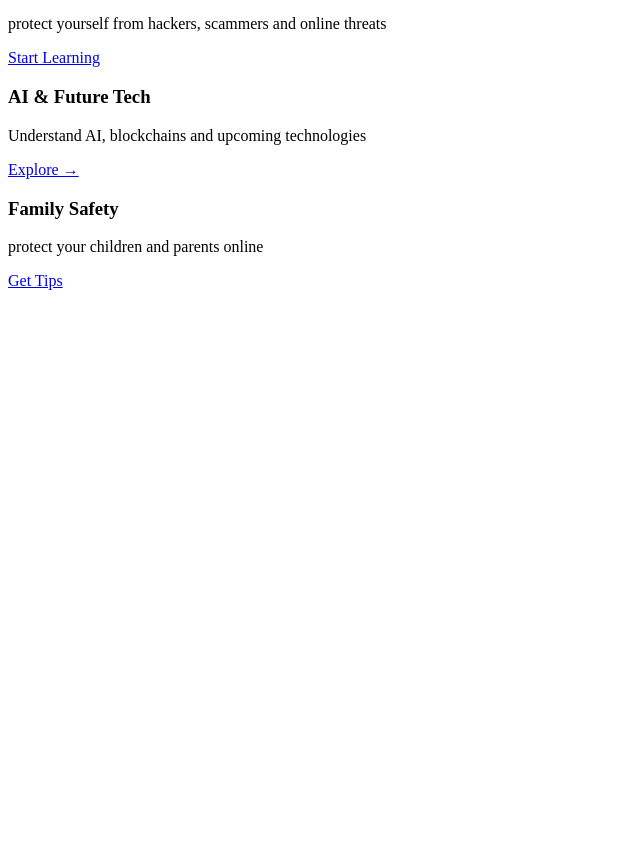
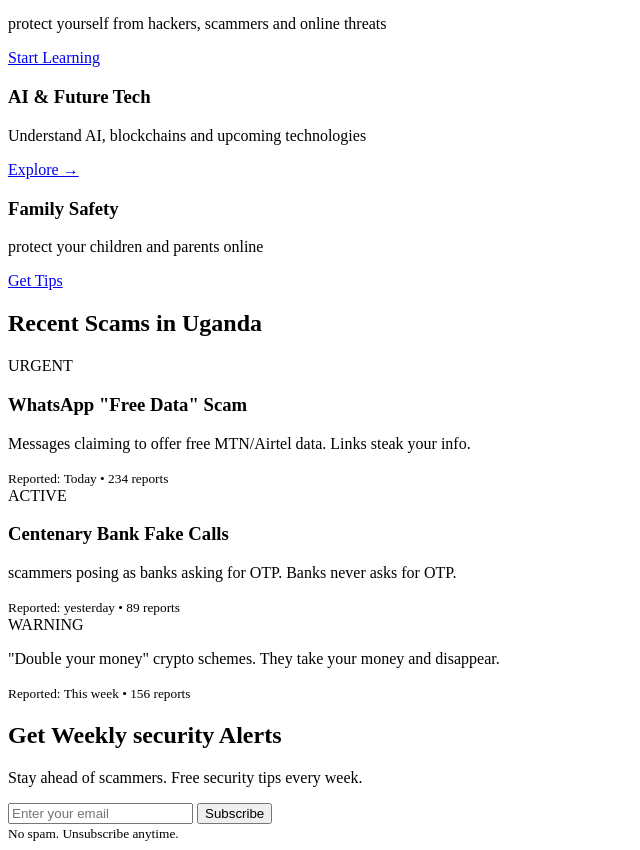
Before and after one commit to markkasibante19-lgtm/tech-bloom, a plain HTML site: page home.html in a window 1280 px wide. Shown: the part 936-1786 px from the top of the page, without its empty margins (0-640 px from the left). Before the commit the page ends 1234 px from the top, so only its background shows below. Drawn offline with Linux system fonts and the light colour scheme.

Commit message:
Update home.html

```diff
--- a/home.html
+++ b/home.html
@@ -77,3 +77,39 @@
         </div>
     </div>
  </section>
+<!-- Lastest Scams Section -->
+  <section class="lastest-scams">
+    <div class="container">
+        <h2 class="section-title">Recent Scams in Uganda</h2>
+        <div class="scams-grid">
+            <div class="scam-card high">
+                <span class="scan-tag">URGENT</span>
+                <h3>WhatsApp "Free Data" Scam</h3>
+                <P>Messages claiming to offer free MTN/Airtel data. Links steak your info.</P>
+                <small>Reported: Today • 234 reports</small>
+            </div>
+            <div class="scam-card">
+                <span class="scam-tag">ACTIVE</span>
+                <h3>Centenary Bank Fake Calls</h3>
+                <P>scammers posing as banks asking for OTP. Banks never asks for OTP.</P>
+                <small>Reported: yesterday • 89 reports</small>
+            </div>
+            <div class="scam-card">
+                <span class="scam-tag">WARNING</span>
+                <P>"Double your money" crypto schemes. They take your money and disappear.</P>
+                <small>Reported: This week • 156 reports</small>
+            </div>
+        </div>
+    <div class="newsletter">
+        <div class="container">
+            <div class="newsletter-content">
+                <h2>Get Weekly security Alerts</h2>
+                <P>Stay ahead of scammers. Free security tips every week.</P>
+                <form class="newslettr-form">
+                    <input type="email" placeholder="Enter your email" required>
+                    <button type="submit">Subscribe</button>
+                </form>
+                <small>No spam. Unsubscribe anytime.</small>
+            </div>
+        </div>
+    </section>
```
